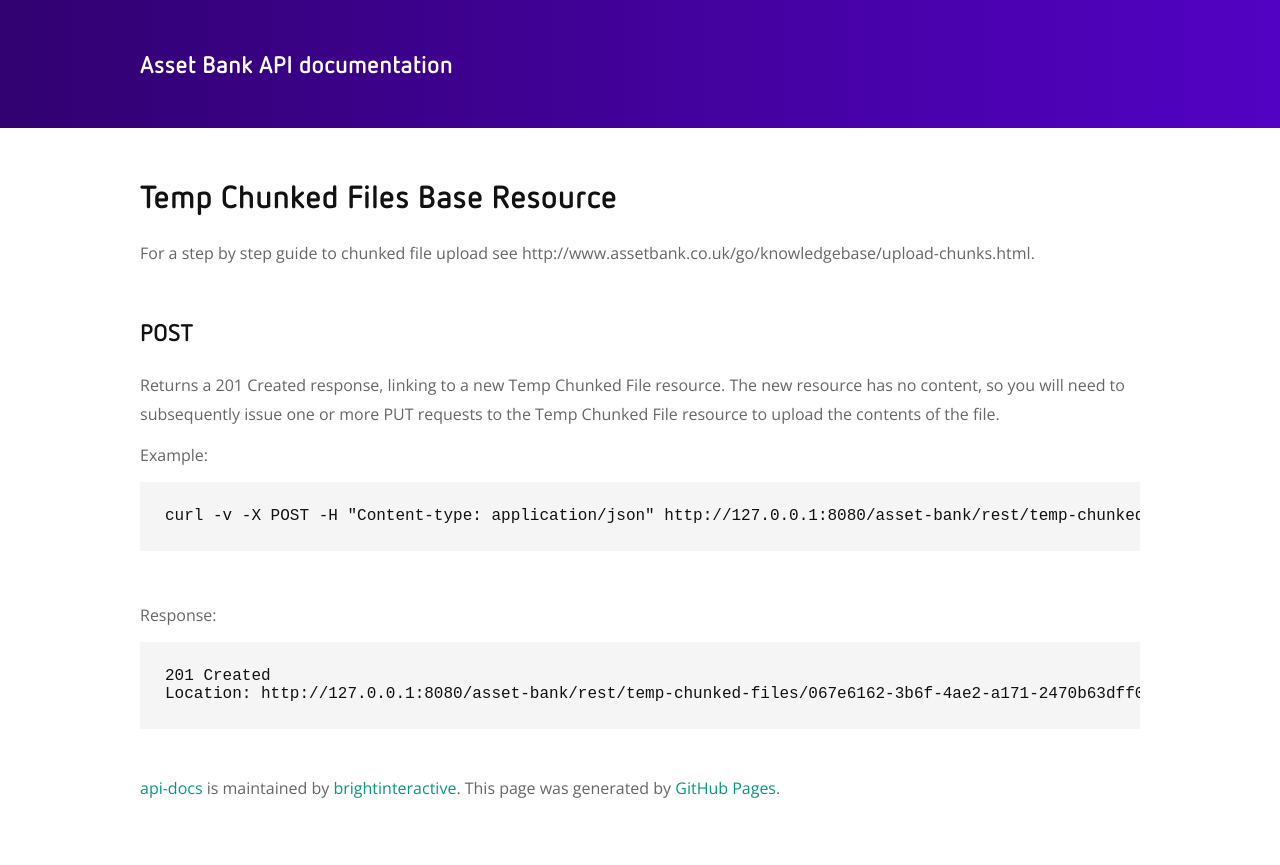
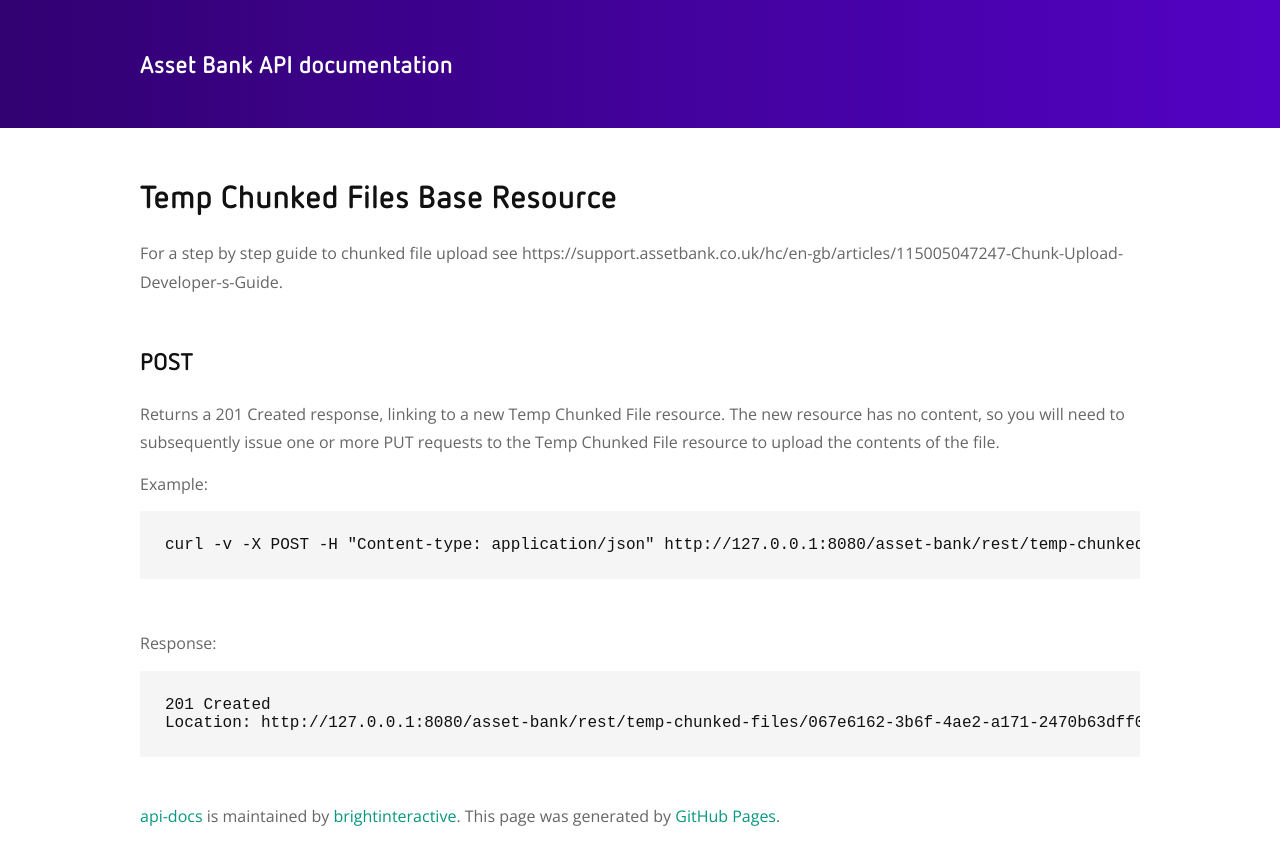
Before and after one commit to brightinteractive/api-docs, a Jekyll site: the page built from doc/temp-chunked-files.md, in a window 1280 px wide. Shown: the top 865 px of the page. Built offline with Jekyll 4.4.1, drawn with Linux system fonts in a browser that asks for light colours; our own code applies the rules of GitHub Pages for plain Markdown files; part of the change alters nothing that is shown.

Commit message:
Update temp-chunked-files.md

```diff
--- a/doc/temp-chunked-files.md
+++ b/doc/temp-chunked-files.md
@@ -1,5 +1,5 @@
 # Temp Chunked Files Base Resource
-For a step by step guide to chunked file upload see http://www.assetbank.co.uk/go/knowledgebase/upload-chunks.html.
+For a step by step guide to chunked file upload see https://support.assetbank.co.uk/hc/en-gb/articles/115005047247-Chunk-Upload-Developer-s-Guide.
 ## POST
 Returns a 201 Created response, linking to a new Temp Chunked File resource.  The new resource has no content, so you will need to subsequently issue one or more PUT requests to the Temp Chunked File resource to upload the contents of the file.
 
```
